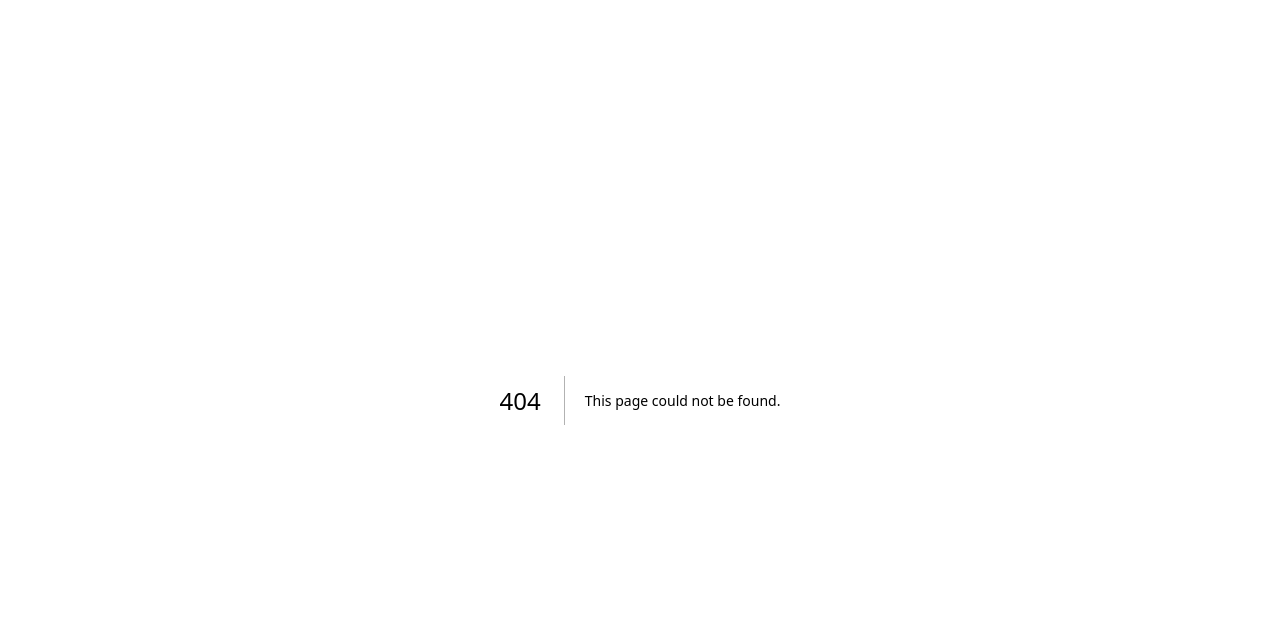
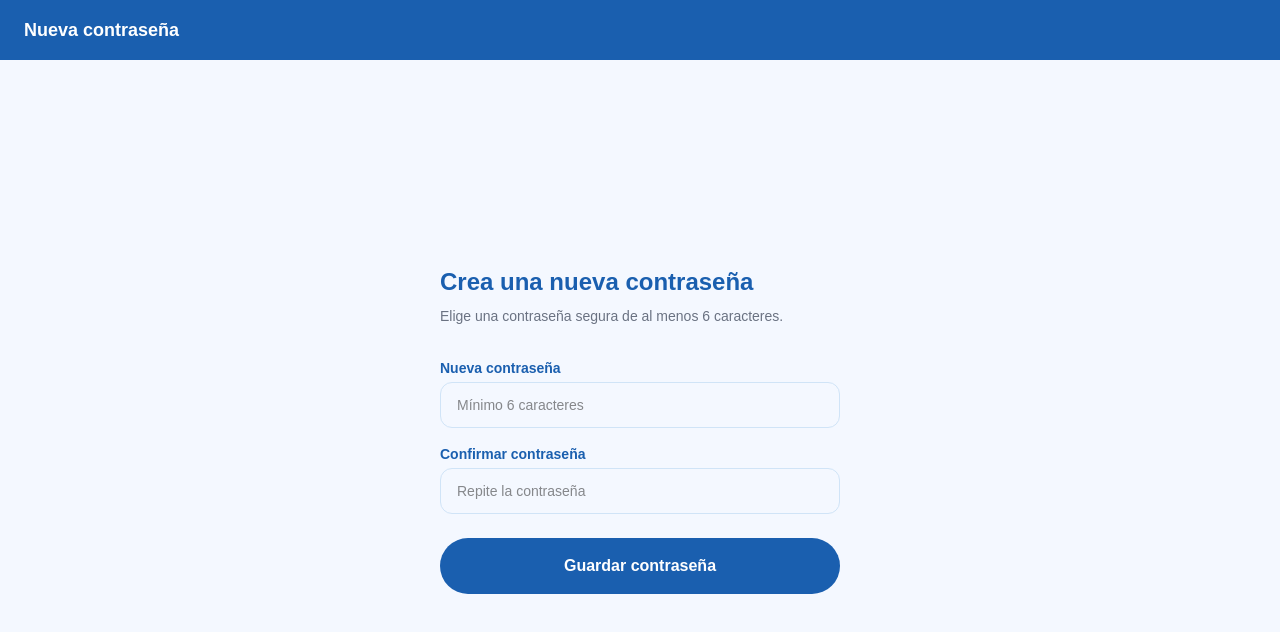
Before and after one commit to JonZabaleta/compinero, a Next.js app: page /reset-password in a window 1280 px wide. Before the commit this address had no page. Shown: the top 632 px of the page. Built offline with nearby package versions, Linux system fonts and the light colour scheme; no server answers.

Commit message:
feat: recuperar contraseña

```diff
--- /dev/null
+++ b/app/forgot-password/page.tsx
@@ -0,0 +1,78 @@
+'use client'
+
+import { useState } from 'react'
+import { supabase } from '../supabase'
+
+export default function ForgotPassword() {
+  const [email, setEmail] = useState('')
+  const [mensaje, setMensaje] = useState('')
+  const [enviado, setEnviado] = useState(false)
+  const [cargando, setCargando] = useState(false)
+
+  async function handleReset() {
+    setCargando(true)
+    setMensaje('')
+
+    const { error } = await supabase.auth.resetPasswordForEmail(email, {
+      redirectTo: 'https://compinero.es/reset-password',
+    })
+
+    if (error) {
+      setMensaje('Ha ocurrido un error. Comprueba el email.')
+    } else {
+      setEnviado(true)
+    }
+    setCargando(false)
+  }
+
+  return (
+    <main className="min-h-screen bg-[#F4F8FF] flex flex-col">
+
+      <header className="bg-[#1A5FAF] px-6 py-4 flex items-center gap-4">
+        <a href="/login" className="text-white text-sm">← Volver</a>
+        <h1 className="text-white font-bold text-lg">Recuperar contraseña</h1>
+      </header>
+
+      <div className="flex-1 px-6 py-8 max-w-md mx-auto w-full flex flex-col justify-center">
+
+        {enviado ? (
+          <div className="text-center">
+            <div className="text-5xl mb-4">📧</div>
+            <h2 className="text-[#1A5FAF] font-bold text-2xl mb-2">Revisa tu email</h2>
+            <p className="text-gray-500 text-sm">Te hemos enviado un enlace para restablecer tu contraseña.</p>
+          </div>
+        ) : (
+          <>
+            <h2 className="text-[#1A5FAF] font-bold text-2xl mb-2">¿Olvidaste tu contraseña?</h2>
+            <p className="text-gray-500 text-sm mb-8">Introduce tu email y te enviamos un enlace para recuperarla.</p>
+
+            <div className="mb-6">
+              <label className="text-[#1A5FAF] font-bold text-sm mb-1 block">Email</label>
+              <input
+                type="email"
+                value={email}
+                onChange={e => setEmail(e.target.value)}
+                placeholder="tu@email.com"
+                className="w-full border border-[#D0E4F7] rounded-xl px-4 py-3 text-sm focus:outline-none focus:border-[#1A5FAF]"
+              />
+            </div>
+
+            {mensaje && (
+              <div className="p-4 rounded-xl text-sm mb-4 bg-red-50 text-red-600">
+                {mensaje}
+              </div>
+            )}
+
+            <button
+              onClick={handleReset}
+              disabled={cargando}
+              className="w-full bg-[#1A5FAF] text-white font-bold py-4 rounded-full text-base disabled:opacity-50"
+            >
+              {cargando ? 'Enviando...' : 'Enviar enlace'}
+            </button>
+          </>
+        )}
+      </div>
+    </main>
+  )
+}
--- a/app/login/page.tsx
+++ b/app/login/page.tsx
@@ -77,6 +77,12 @@ export default function Login() {
           {cargando ? 'Entrando...' : 'Entrar'}
         </button>
 
+        <p className="text-center text-gray-500 text-sm mb-3">
+  <a href="/forgot-password" className="text-[#1A5FAF] font-bold">
+    ¿Olvidaste tu contraseña?
+  </a>
+</p>
+
 <p className="text-center text-gray-500 text-sm">
   ¿No tienes cuenta?{' '}
   <a href="/registro" className="text-[#5CB840] font-bold">
--- /dev/null
+++ b/app/reset-password/page.tsx
@@ -0,0 +1,100 @@
+'use client'
+
+import { useState } from 'react'
+import { supabase } from '../supabase'
+
+export default function ResetPassword() {
+  const [password, setPassword] = useState('')
+  const [confirmar, setConfirmar] = useState('')
+  const [mensaje, setMensaje] = useState('')
+  const [exito, setExito] = useState(false)
+  const [cargando, setCargando] = useState(false)
+
+  async function handleUpdate() {
+    if (password !== confirmar) {
+      setMensaje('Las contraseñas no coinciden.')
+      return
+    }
+    if (password.length < 6) {
+      setMensaje('La contraseña debe tener al menos 6 caracteres.')
+      return
+    }
+
+    setCargando(true)
+    setMensaje('')
+
+    const { error } = await supabase.auth.updateUser({ password })
+
+    if (error) {
+      setMensaje('Error al actualizar. El enlace puede haber caducado.')
+    } else {
+      setExito(true)
+      setTimeout(() => {
+        window.location.href = '/login'
+      }, 3000)
+    }
+    setCargando(false)
+  }
+
+  return (
+    <main className="min-h-screen bg-[#F4F8FF] flex flex-col">
+
+      <header className="bg-[#1A5FAF] px-6 py-4 flex items-center gap-4">
+        <h1 className="text-white font-bold text-lg">Nueva contraseña</h1>
+      </header>
+
+      <div className="flex-1 px-6 py-8 max-w-md mx-auto w-full flex flex-col justify-center">
+
+        {exito ? (
+          <div className="text-center">
+            <div className="text-5xl mb-4">✅</div>
+            <h2 className="text-[#1A5FAF] font-bold text-2xl mb-2">¡Contraseña actualizada!</h2>
+            <p className="text-gray-500 text-sm">Redirigiendo al login en unos segundos...</p>
+          </div>
+        ) : (
+          <>
+            <h2 className="text-[#1A5FAF] font-bold text-2xl mb-2">Crea una nueva contraseña</h2>
+            <p className="text-gray-500 text-sm mb-8">Elige una contraseña segura de al menos 6 caracteres.</p>
+
+            <div className="flex flex-col gap-4 mb-6">
+              <div>
+                <label className="text-[#1A5FAF] font-bold text-sm mb-1 block">Nueva contraseña</label>
+                <input
+                  type="password"
+                  value={password}
+                  onChange={e => setPassword(e.target.value)}
+                  placeholder="Mínimo 6 caracteres"
+                  className="w-full border border-[#D0E4F7] rounded-xl px-4 py-3 text-sm focus:outline-none focus:border-[#1A5FAF]"
+                />
+              </div>
+              <div>
+                <label className="text-[#1A5FAF] font-bold text-sm mb-1 block">Confirmar contraseña</label>
+                <input
+                  type="password"
+                  value={confirmar}
+                  onChange={e => setConfirmar(e.target.value)}
+                  placeholder="Repite la contraseña"
+                  className="w-full border border-[#D0E4F7] rounded-xl px-4 py-3 text-sm focus:outline-none focus:border-[#1A5FAF]"
+                />
+              </div>
+            </div>
+
+            {mensaje && (
+              <div className="p-4 rounded-xl text-sm mb-4 bg-red-50 text-red-600">
+                {mensaje}
+              </div>
+            )}
+
+            <button
+              onClick={handleUpdate}
+              disabled={cargando}
+              className="w-full bg-[#1A5FAF] text-white font-bold py-4 rounded-full text-base disabled:opacity-50"
+            >
+              {cargando ? 'Guardando...' : 'Guardar contraseña'}
+            </button>
+          </>
+        )}
+      </div>
+    </main>
+  )
+}
```
Lines whose indentation alone changed are shown as unchanged.
